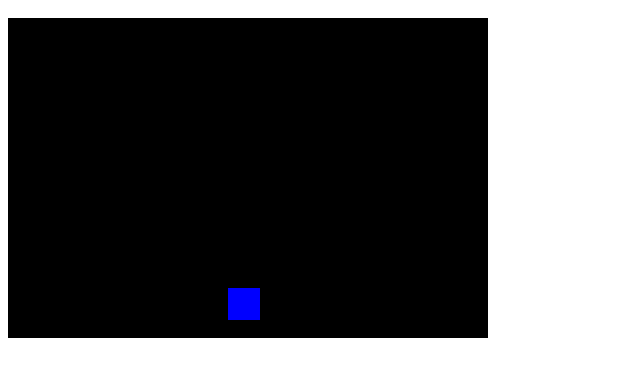
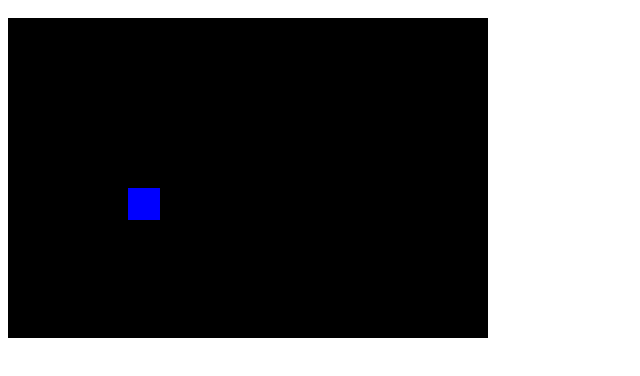
Before and after one commit to iamads/run_forest_run, a plain HTML site: page index.html in a window 1280 px wide. Shown: the part 48-424 px from the top of the page, without its empty margins (0-640 px from the left). Drawn offline with nearby package versions, Linux system fonts and the light colour scheme.

Commit message:
Added jump capability

```diff
--- a/index.html
+++ b/index.html
@@ -16,8 +16,8 @@
         var CANVAS_BACKGROUND = "black";
 
         var PLAYER_COLOR = "blue";
-        var PLAYER_X = 220;
-        var PLAYER_Y = 270;
+        var PLAYER_X = 120;
+        var PLAYER_Y = 170;
         var PLAYER_WIDTH = 32;
         var PLAYER_HEIGHT = 32;
 
@@ -25,6 +25,10 @@
         var canvasElement = $("<canvas width='" + CANVAS_WIDTH + "' height='" + CANVAS_HEIGHT + "' style='background-color: " + CANVAS_BACKGROUND + "'></canvas>");
         var canvas = canvasElement.get(0).getContext("2d");
         canvasElement.appendTo('body');
+
+        function clearCanvas(canvas) {
+          canvas.clearRect(0, 0, CANVAS_WIDTH, CANVAS_HEIGHT);
+        }
 
 
         // setting up player
@@ -36,17 +40,34 @@
           height: PLAYER_HEIGHT,
           draw: function() {
             var canvas = canvasElement.get(0).getContext("2d");
+            clearCanvas(canvas);
             canvas.fillStyle = this.color;
             canvas.fillRect(this.x, this.y, this.width, this.height);
+          },
+          jump: function() {
+            var that = this;
+            for (var j=0; j<100; j++) {
+              setTimeout(function() {
+                that.y-=1;
+                that.draw();
+              }, 100)
+            }
+            for (var i=0; i<100; i++) {
+              setTimeout(function() {
+                that.y+=1;
+                that.draw();
+              }, 100)
+            }
           }
         }
 
         // this draws the player for first time
         player.draw();
+        player.jump();
 
         $(document).keypress(function(e) {
           if (e.which === 32 ) {
-            $('#appendHere').append("<li>spacebar pressed</li>");
+						player.jump();
           }
         });
       });
```
